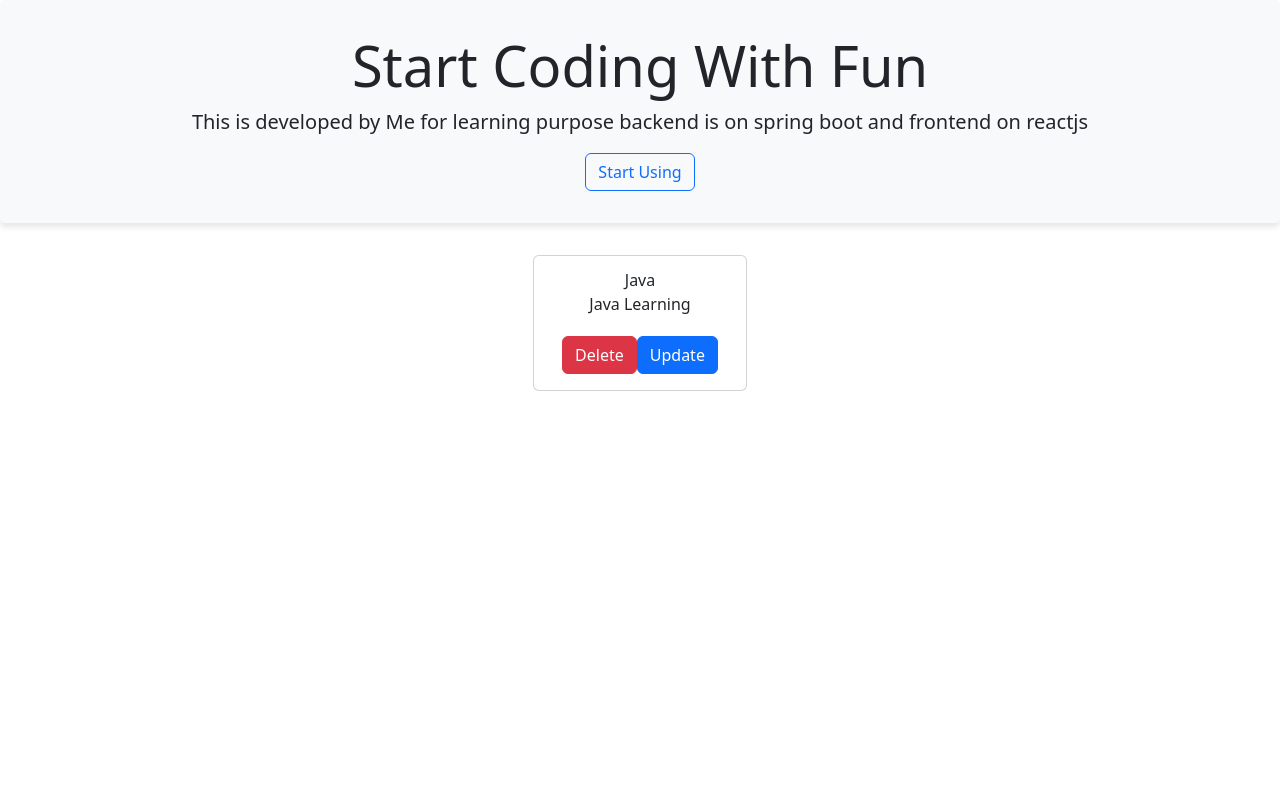
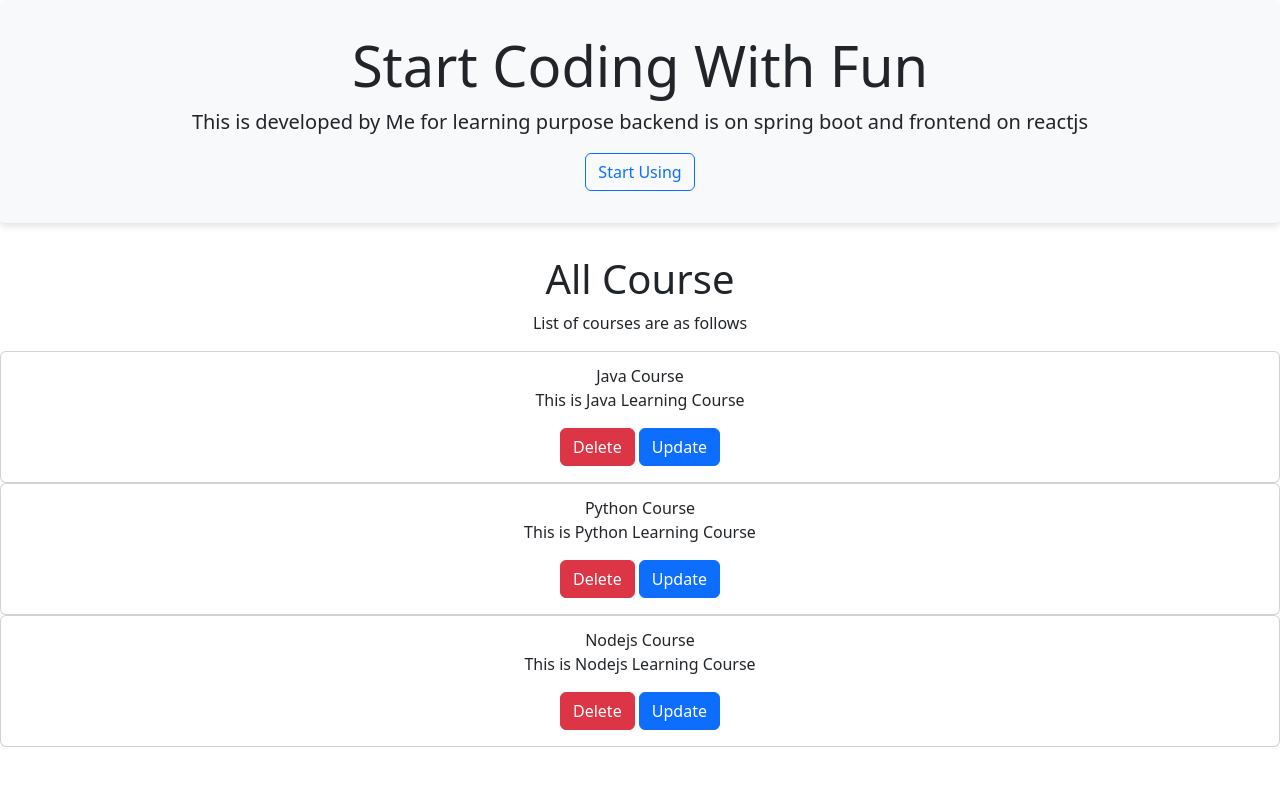
Before and after one commit to yadavikas004/youtube-courses, a React (Create React App) app: page / in a window 1280 px wide. Shown: the top 786 px of the page. Built offline with nearby package versions, Linux system fonts and the light colour scheme.

Commit message:
all courses made in conmponent

```diff
--- a/src/App.js
+++ b/src/App.js
@@ -5,7 +5,7 @@ import './App.css';
 import 'react-toastify/dist/ReactToastify.css';
 import { ToastContainer } from 'react-toastify'; // here toast removed
 import Home from './components/Home';
-import Course from './components/Course';
+import Allcourses from './components/Allcourses';
 // import Header from './components/Header';
 
 function App() {
@@ -20,9 +20,9 @@ function App() {
     <div>
       <ToastContainer />
       <Home/>
+      <Allcourses/>
       {/* <h1>Application Started</h1> */}
       {/* <Button outline color="primary" onClick={btnHandle}>First React Button</Button> */}
-      <Course  course={{title:"Java", description:"Java Learning"}}/>
     </div>
   );
 }
--- /dev/null
+++ b/src/components/Allcourses.js
@@ -0,0 +1,25 @@
+import React, { useState } from "react";
+import Course from "./Course";
+
+const Allcourses = () => {
+
+    const [courses] = useState([
+        {title:"Java Course", description: "This is Java Learning Course"},
+        {title:"Python Course", description: "This is Python Learning Course"},
+        {title:"Nodejs Course", description: "This is Nodejs Learning Course"}
+    ])
+
+    return (
+        <div>
+            <h1 className="text-center">All Course</h1>
+            <p className="text-center">List of courses are as follows</p>
+            {
+                courses.length>0 ? courses.map((item) =>
+                    <Course course={item}/>
+                ) : "No courses"
+            }
+        </div>
+    );
+}
+
+export default Allcourses;
--- a/src/components/Course.js
+++ b/src/components/Course.js
@@ -11,20 +11,17 @@ import {
 import "bootstrap/dist/css/bootstrap.min.css";
 
 const Course = ({course}) => {
-    return(
-        <div className=" d-flex justify-content-center">
-            <Card>
-            <CardBody className="text-center">
+    return (
+        <Card className="text-center">
+            <CardBody>
                 <CardSubtitle className="font-weight-bold">{course.title}</CardSubtitle>
                 <CardText>{course.description}</CardText>
-                <Container className="text-center button-container">
-                    <Button color="danger">Delete</Button>
-                    <Button color="primary">Update</Button>
+                <Container className="text-center">
+                    <Button color="danger">Delete</Button>{' '}
+                    <Button color="primary">Update</Button>{' '}
                 </Container>
             </CardBody>
         </Card>
-        </div>
-
     );
 }
 
```
